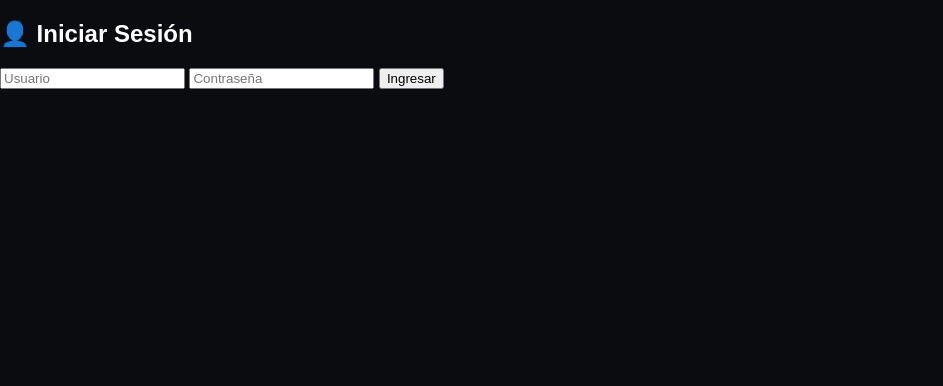
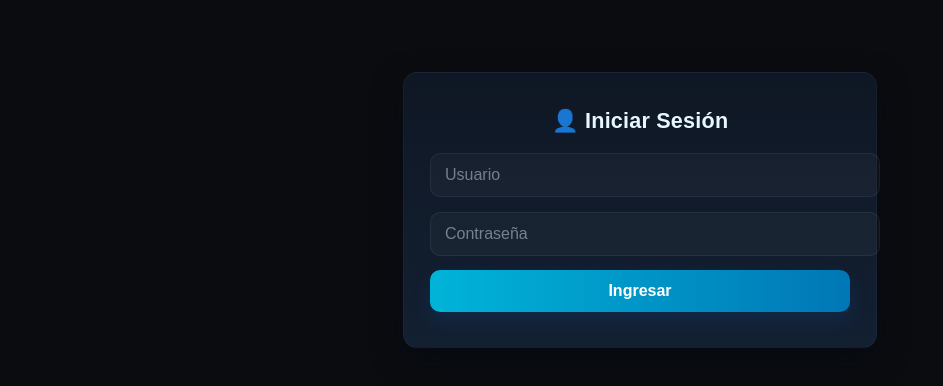
Before and after one commit to Juacko0/pwa-alertas, a plain HTML site: page login.html in a window 1280 px wide. Shown: the whole page, without its empty margins (0-943 px from the left). Drawn offline with Linux system fonts and the light colour scheme.

Commit message:
PWA-movil2

```diff
--- a/styles.css
+++ b/styles.css
@@ -139,3 +139,98 @@ body {
   color: #999;
   margin-top: 50px;
 }
+
+/* ===== ESTILOS PARA login.html ===== */
+
+/* Import opcional de fuente (pega en la cabeza si no está global) */
+/* @import url('https://fonts.googleapis.com/css2?family=Poppins:wght@300;400;600;700&display=swap'); */
+
+.login-container {
+  width: 90%;
+  max-width: 420px;
+  margin: 4.5rem auto;
+  background: linear-gradient(180deg, #0f1724 0%, #132032 100%);
+  border-radius: 14px;
+  padding: 2.2rem 1.6rem;
+  box-shadow: 0 12px 30px rgba(3, 10, 18, 0.6);
+  color: #e6eef6;
+  text-align: center;
+  font-family: 'Poppins', sans-serif;
+  border: 1px solid rgba(255,255,255,0.03);
+  animation: fadeIn 0.45s ease;
+}
+
+.login-container h2 {
+  margin: 0 0 1.2rem 0;
+  font-size: 1.35rem;
+  font-weight: 600;
+  color: #e6f7ff;
+  letter-spacing: 0.2px;
+}
+
+/* Inputs */
+.login-container input[type="text"],
+.login-container input[type="password"] {
+  width: 100%;
+  padding: 12px 14px;
+  margin-bottom: 0.9rem;
+  border-radius: 10px;
+  border: 1px solid rgba(255,255,255,0.06);
+  background: rgba(255,255,255,0.03);
+  color: #eaf6ff;
+  font-size: 1rem;
+  outline: none;
+  transition: box-shadow .18s ease, border-color .18s ease, transform .08s ease;
+  -webkit-appearance: none;
+}
+
+.login-container input::placeholder {
+  color: rgba(230, 245, 255, 0.45);
+}
+
+.login-container input:focus {
+  border-color: rgba(0, 180, 216, 0.9);
+  box-shadow: 0 6px 18px rgba(0,180,216,0.08);
+  transform: translateY(-1px);
+}
+
+/* Botón */
+.login-container button[type="submit"] {
+  width: 100%;
+  padding: 12px;
+  border-radius: 10px;
+  border: none;
+  background: linear-gradient(90deg, #00b4d8, #0077b6);
+  color: #fff;
+  font-weight: 600;
+  font-size: 1rem;
+  cursor: pointer;
+  box-shadow: 0 8px 20px rgba(0, 123, 255, 0.12);
+  transition: transform .12s ease, box-shadow .12s ease;
+}
+
+.login-container button[type="submit"]:hover {
+  transform: translateY(-3px);
+  box-shadow: 0 14px 30px rgba(0, 123, 255, 0.16);
+}
+
+/* Mensajes / accesibilidad */
+.login-container .small {
+  font-size: 0.86rem;
+  color: rgba(230,245,255,0.7);
+}
+
+/* Ajustes responsive */
+@media (max-width: 420px) {
+  .login-container {
+    margin: 2.2rem auto;
+    padding: 1.6rem;
+  }
+  .login-container h2 { font-size: 1.15rem; }
+}
+
+/* Mantener la animación del resto del CSS si la tienes */
+@keyframes fadeIn {
+  from { opacity: 0; transform: translateY(6px); }
+  to { opacity: 1; transform: translateY(0); }
+}
```
